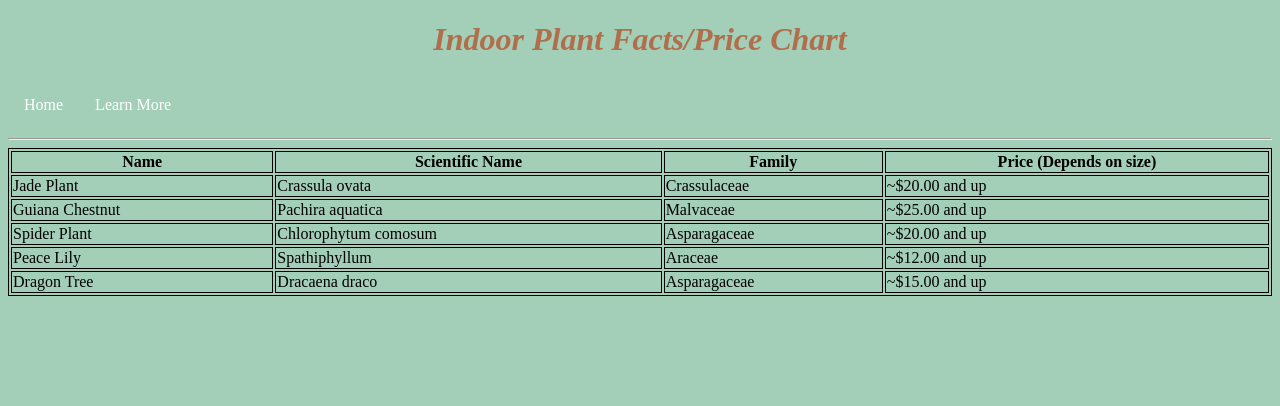
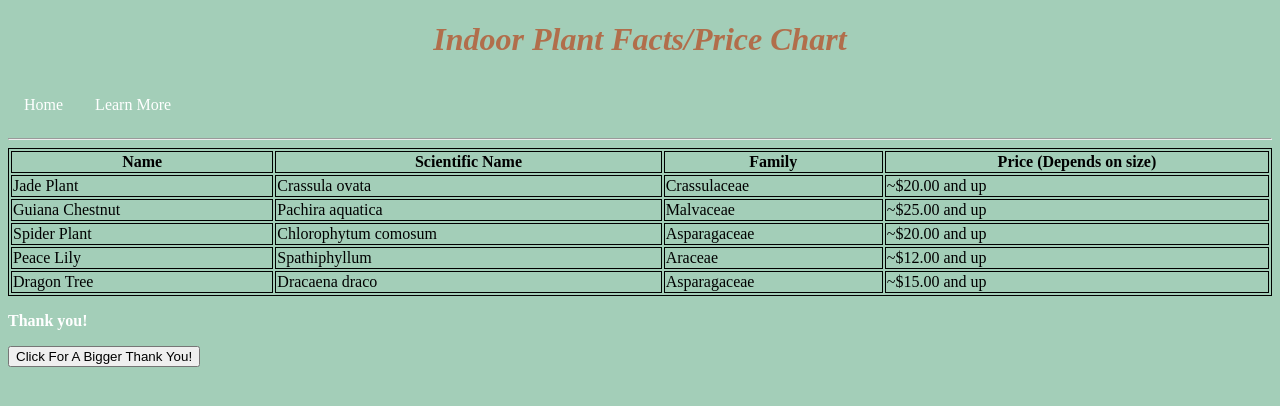
Before and after one commit to minimontey/HTML2, a plain HTML site: page learnmore.html in a window 1280 px wide. Drawn offline with Linux system fonts and the light colour scheme.

Commit message:
update
update

```diff
--- a/learnmore.html
+++ b/learnmore.html
@@ -8,7 +8,7 @@
 	body {background-color:#A3CEB8}
 	h1 {color:#B16E4B}
 	h2 {color:#B16E4B}
-	p {color:antiquewhite}
+	p {color:white}
 /* table border */
 	table, th, td
 		{
@@ -87,5 +87,16 @@
 			<td>~$15.00 and up</td>
 		  </tr>
 	</table>
+
+<p id="messsage"><b>Thank you!</b></p>
+
+<script>
+function myFunction() {
+  document.getElementById("message").style.fontSize = "35px";
+  document.getElementById("message").style.color = "#F17A7E";
+}
+</script>
+
+<button type="button" onclick="myFunction()">Click For A Bigger Thank You!</button>
 </body>
 </html>
```
